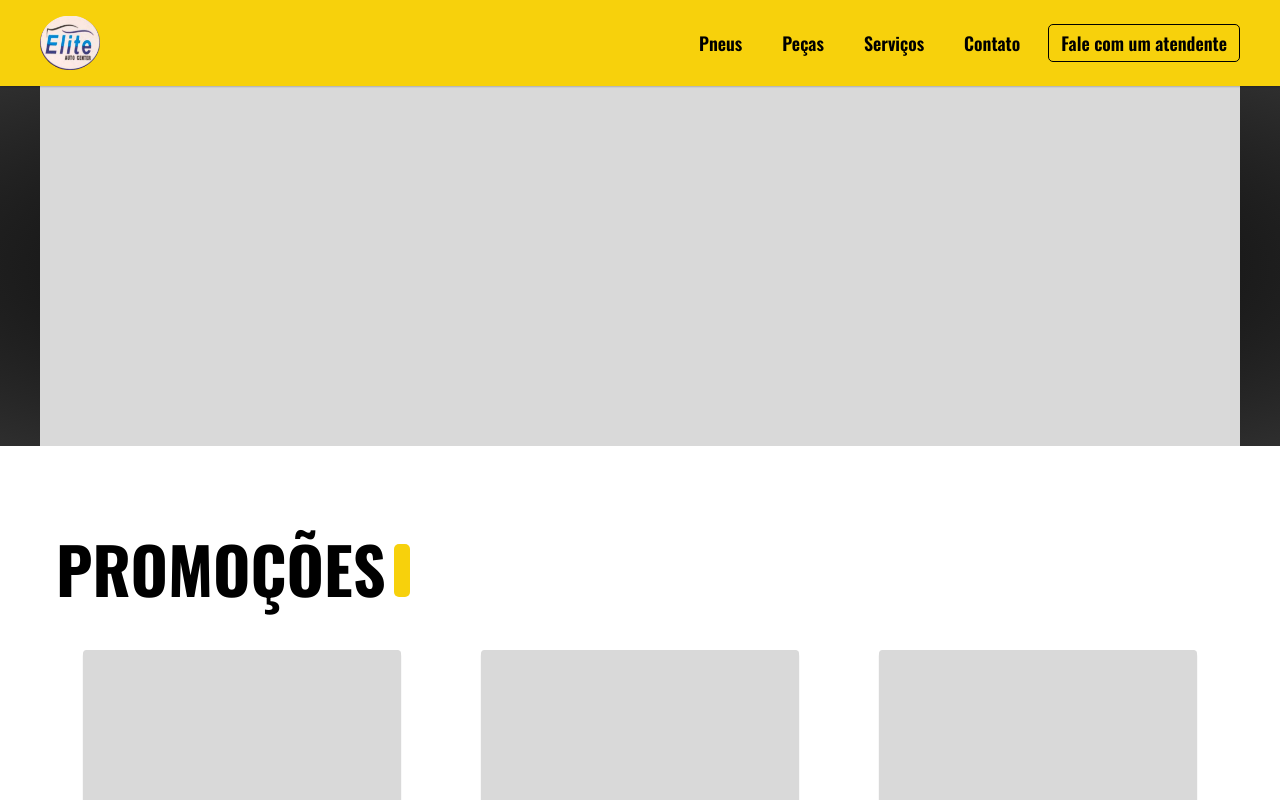
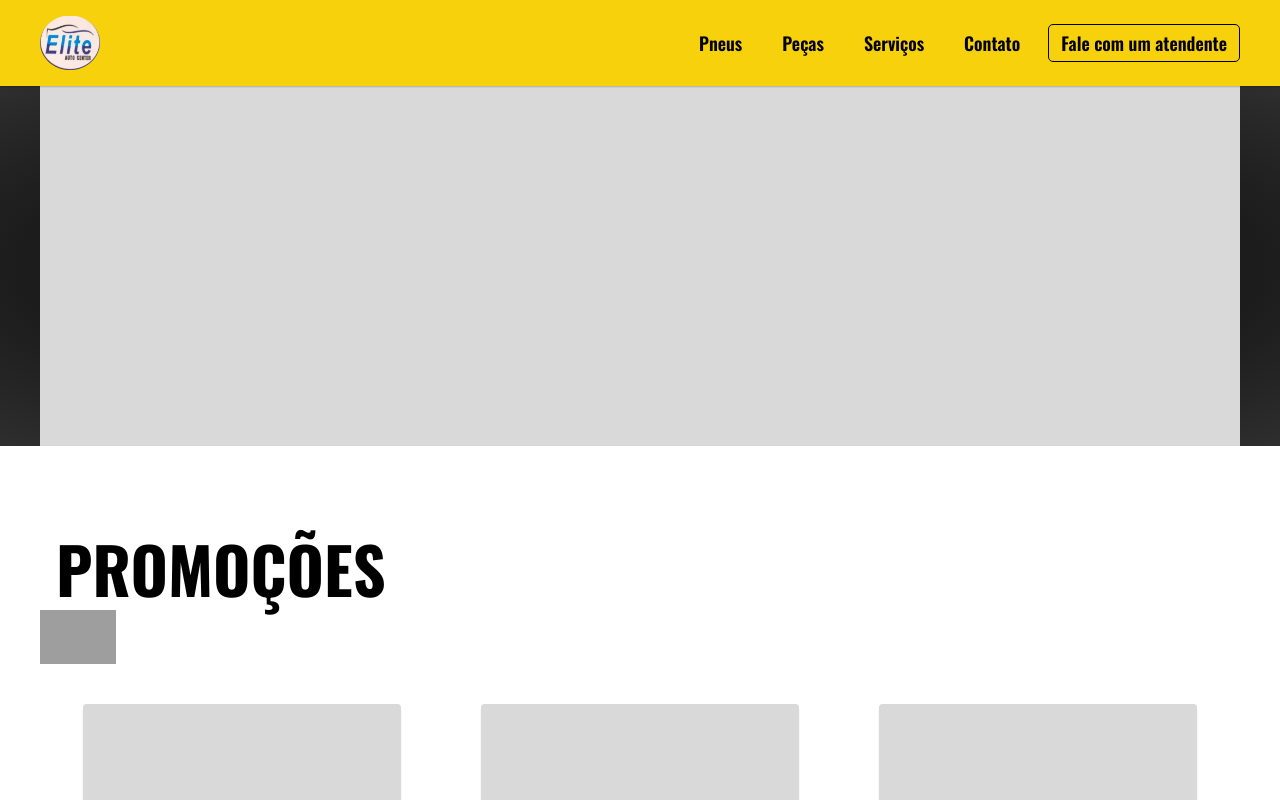
Before and after one commit to leonardocassauara/Elite-Website, a Next.js app: page / in a window 1280 px wide. Shown: the top 800 px of the page. Built offline with nearby package versions, Linux system fonts and the light colour scheme; grey boxes are pictures that could not be loaded.

Commit message:
feat: adicionando imagem decorativa

```diff
--- a/components/Title/Title.tsx
+++ b/components/Title/Title.tsx
@@ -1,3 +1,4 @@
+import Image from "next/image";
 import styles from "./Title.module.css";
 
 type AppProps = {
@@ -9,14 +10,18 @@ type AppProps = {
 export default function Title({ text, pseudo = false, color }: AppProps) {
   if (pseudo)
     return (
-      <>
-        <h1
-          className={`${styles["title"]}` + " " + `${styles["pseudo"]}`}
-          style={{ color: color }}
-        >
+      <div className={styles["pseudo-container"]}>
+        <h1 className={styles["title"]} style={{ color: color }}>
           {text}
         </h1>
-      </>
+        <Image
+          src="/svg/trail.svg"
+          alt=""
+          className={styles["pseudo"]}
+          width={76}
+          height={54}
+        />
+      </div>
     );
   else
     return (
```
